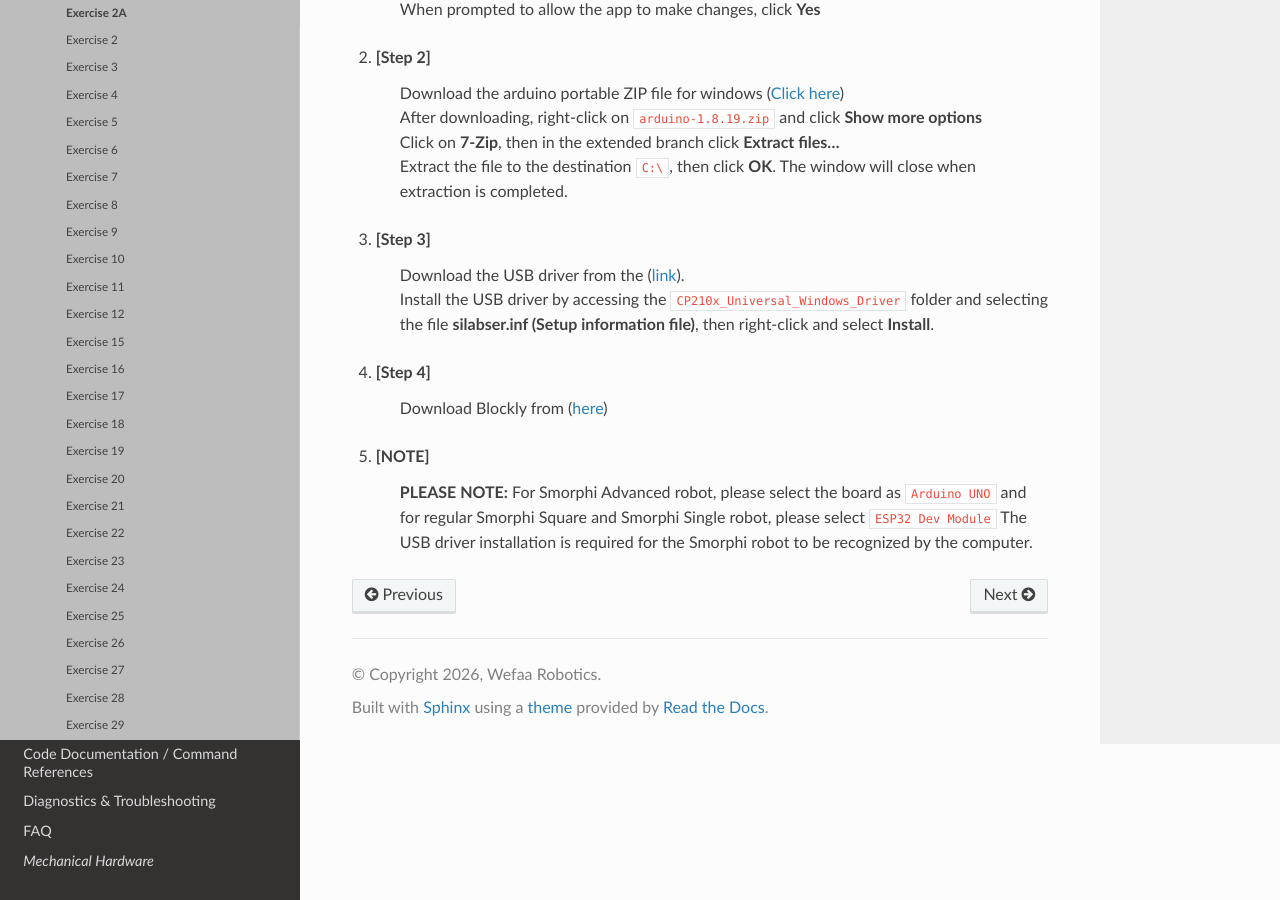
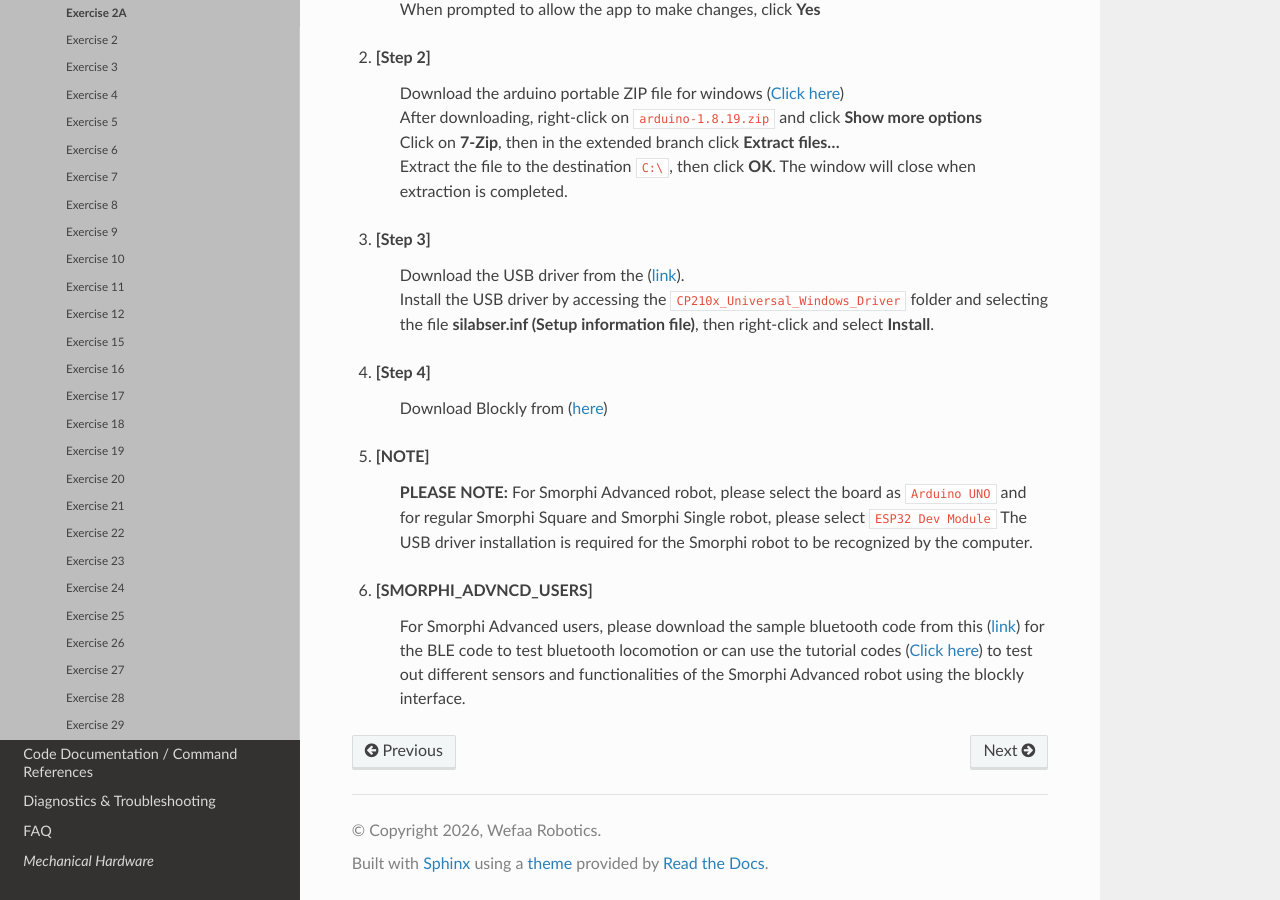
Before and after one commit to WefaaRobotics/Smorphi_Documentation, a Sphinx documentation site: the page built from source/docs/exercises/exercise_2A/exercise_2A.rst, in a window 1280 px wide and 900 px high, scrolled down 601 px. Built offline with Sphinx 7.4.7 and the Read the Docs theme 3.1.0, drawn with Linux system fonts in a browser that asks for light colours.

Commit message:
Updt_Instructions

```diff
--- a/source/docs/exercises/exercise_2A/exercise_2A.rst
+++ b/source/docs/exercises/exercise_2A/exercise_2A.rst
@@ -33,3 +33,5 @@ Steps  / Description:
                         |  Download Blockly from (`here <https://github.com/WefaaRobotics/Smorphi_Board/releases/download/V_BLK_0.1/ardublockly_Darwin64_2026-03-24_00.36.zip>`_)
 #. [NOTE]
                         |  **PLEASE NOTE:** For Smorphi Advanced robot, please select the board as ``Arduino UNO`` and for regular Smorphi Square and Smorphi Single robot, please select ``ESP32 Dev Module``  The USB driver installation is required for the Smorphi robot to be recognized by the computer.
+#. [**SMORPHI_ADVNCD_USERS**]
+                        |  For Smorphi Advanced users, please download the sample bluetooth code from this (`link <https://github.com/WefaaRobotics/Smorphi_Board/releases/download/V_BLK_0.1/BLE_robot.zip>`_) for the BLE code to test bluetooth locomotion or can use the tutorial codes (`Click here <https://github.com/WefaaRobotics/Smorphi_Board/releases/download/V_BLK_0.1/Smorphi.Advance.blocky.code.zip>`_) to test out different sensors and functionalities of the Smorphi Advanced robot using the blockly interface.
```
